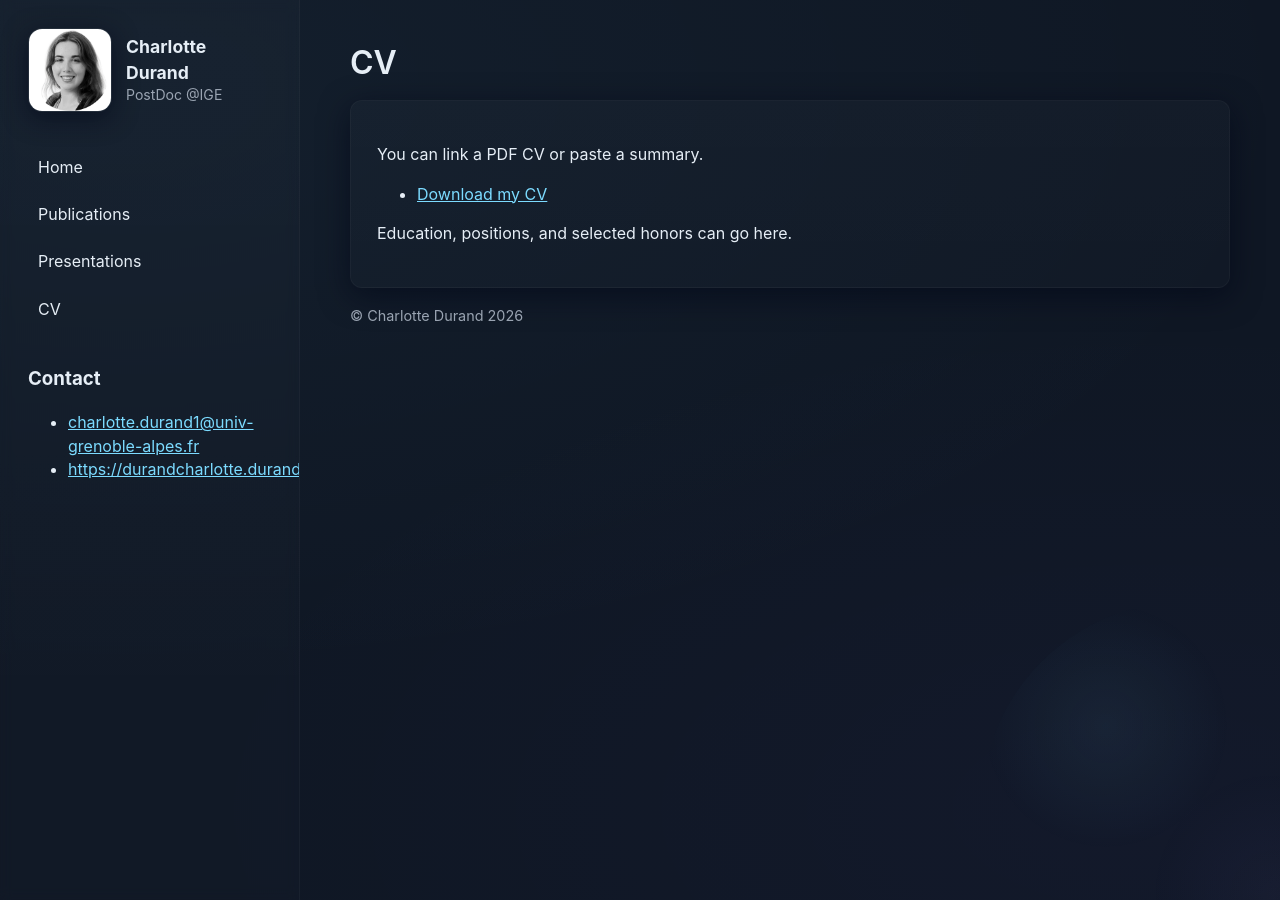
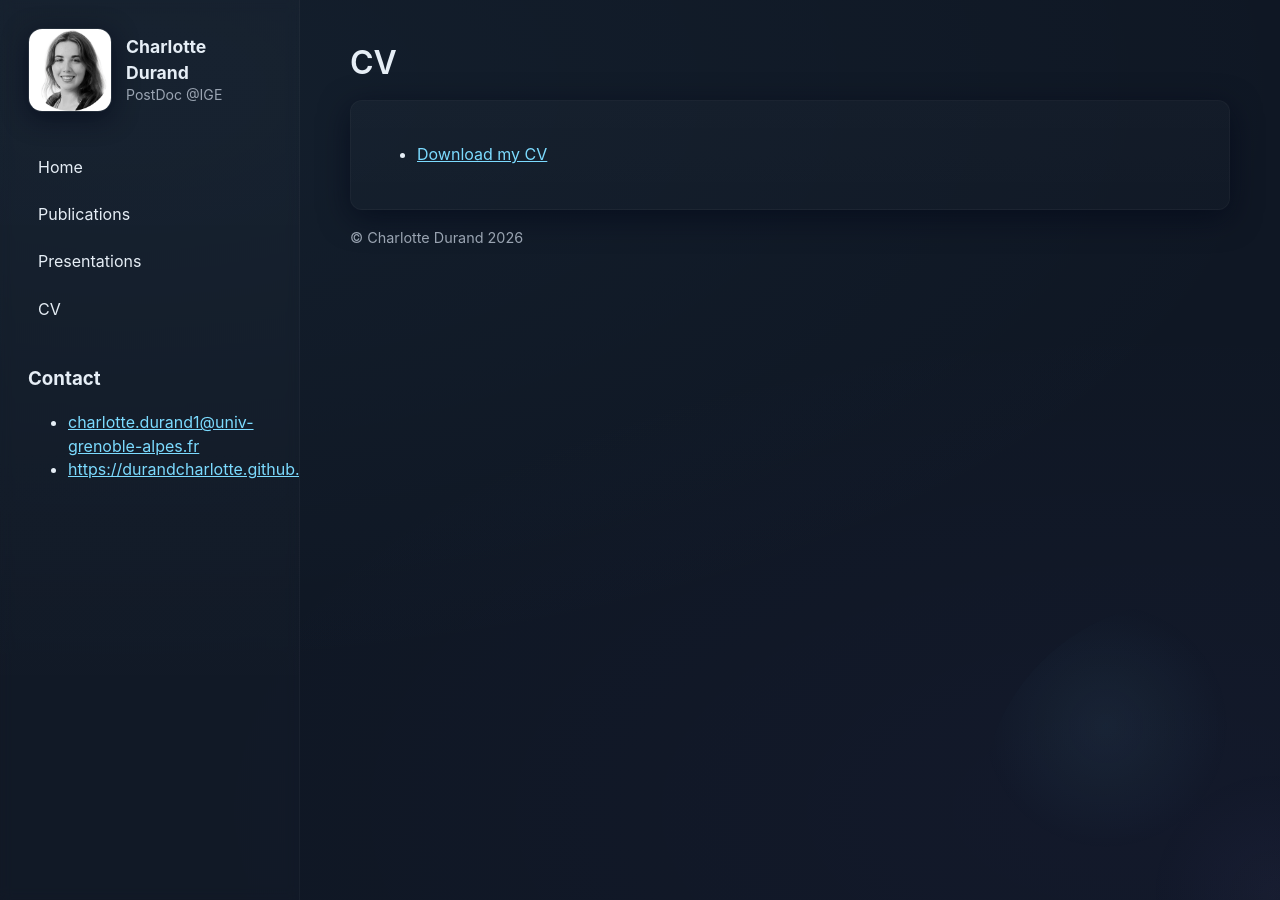
Before and after one commit to durandcharlotte/durandcharlotte.github.io, a Jekyll site: the page built from cv.md, in a window 1280 px wide. Built offline with Jekyll 4.4.1, drawn with Linux system fonts in a browser that asks for light colours; some of the changed lines change nothing that is shown.

Commit message:
update website link

```diff
--- a/_config.yml
+++ b/_config.yml
@@ -1,13 +1,13 @@
 title: "Charlotte Durand"
 description: "Personal website"
 baseurl: "" # change if serving from subpath
-url: "https://durandcharlotte.durandcharlotte.github.io" # update to your site URL
+url: "https://durandcharlotte.github.io" # update to your site URL
 
 author:
   name: "Charlotte Durand"
   role: "PostDoc @IGE"
   email: "charlotte.durand1@univ-grenoble-alpes.fr"
-  website: "https://durandcharlotte.durandcharlotte.github.io"
+  website: "https://durandcharlotte.github.io"
   bio: ""
 
 markdown: kramdown
--- a/cv.md
+++ b/cv.md
@@ -3,8 +3,4 @@
 layout: default
 ---
 
-You can link a PDF CV or paste a summary.
-
 - [Download my CV]({{ '/assets/cv.pdf' | relative_url }})
-
-Education, positions, and selected honors can go here.
```
